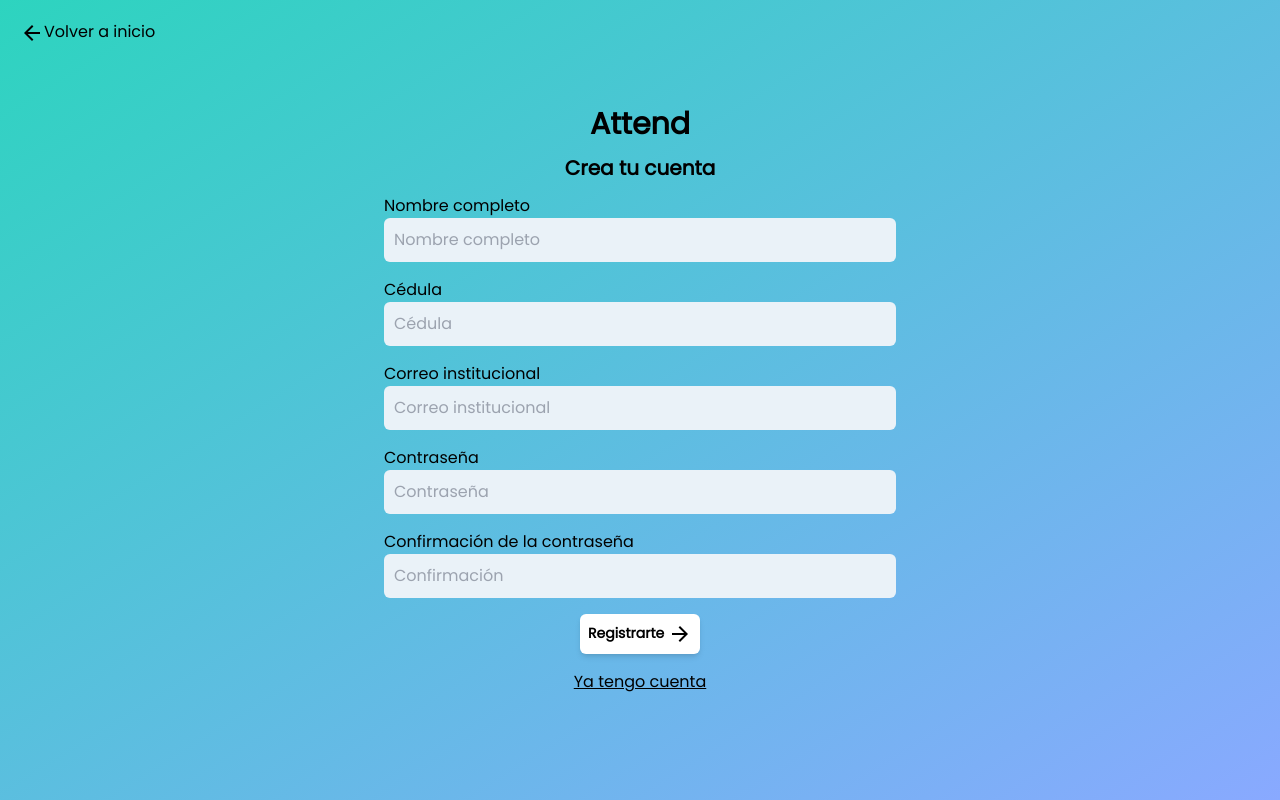
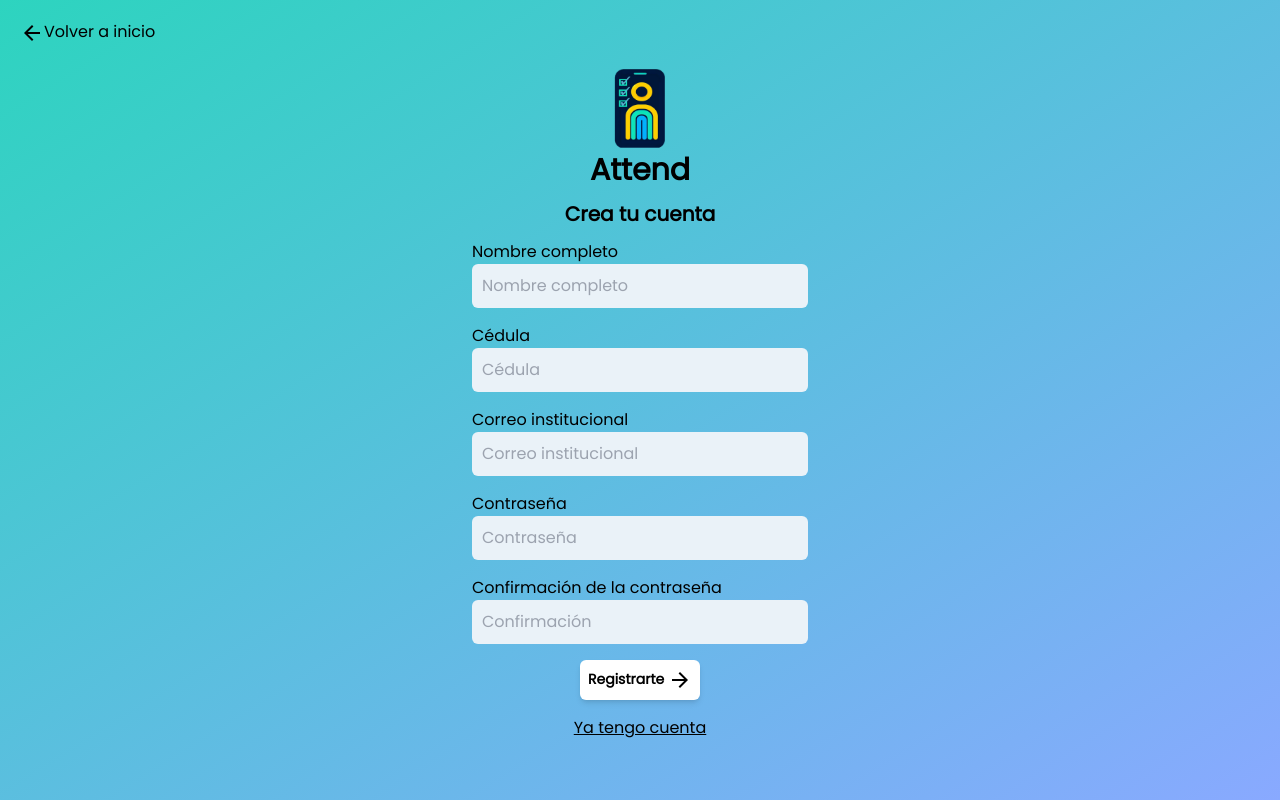
Before and after one commit to gabrielmj23/attend, a React (Vite) app: page /alumno/signup in a window 1280 px wide. Built offline with nearby package versions, Linux system fonts and the light colour scheme; no server answers.

Commit message:
Logo en app de alumno

```diff
--- a/src/routes/alumno/LoginAlumno.jsx
+++ b/src/routes/alumno/LoginAlumno.jsx
@@ -51,6 +51,13 @@ function LoginAlumno() {
       <div className="absolute left-5 top-5 flex flex-row align-middle">
         <BotonAtras path="/" text="Volver a inicio" />
       </div>
+      <img
+        src="/logo.png"
+        alt="Logo de Attend"
+        width="88"
+        height="88"
+        className="mx-auto"
+      ></img>
       <h1 className="text-center text-3xl font-bold">Attend</h1>
       <h2 className="text-center text-lg font-semibold">
         Inicia sesión como alumno
--- a/src/routes/alumno/SignUpAlumno.jsx
+++ b/src/routes/alumno/SignUpAlumno.jsx
@@ -58,10 +58,17 @@ function SignUpAlumno() {
   });
 
   return (
-    <div className="from-degradado to-degradado2 flex h-screen flex-row items-center justify-center bg-gradient-to-br">
+    <div className="from-degradado to-degradado2 flex h-screen flex-col items-center justify-center bg-gradient-to-br">
       <div className="absolute left-5 top-5 flex flex-row align-middle">
         <BotonAtras path="/" text="Volver a inicio" />
       </div>
+      <img
+        src="/logo.png"
+        alt="Logo de Attend"
+        width="88"
+        height="88"
+        className="mx-auto mt-16"
+      ></img>
       <div className="max-w-lg flex-1 flex-col gap-5    text-center">
         <h1 className="mb-3 text-3xl font-bold">Attend</h1>
         <h2 className="mb-3 text-xl font-semibold">Crea tu cuenta</h2>
```
Also changed, not shown: src/routes/docente/LoginDocente.jsx (+7 -1 lines).
